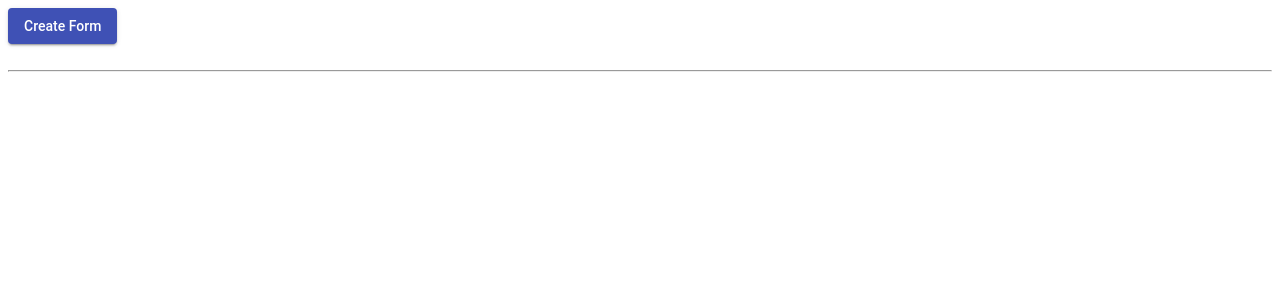
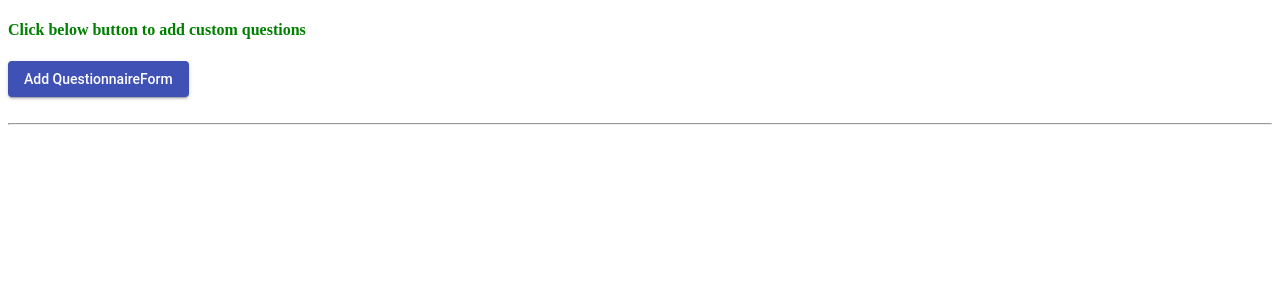
Before and after one commit to shekharodedara/questionnaireForm, an Angular app: page /home in a window 1280 px wide. Shown: the top 300 px of the page. Built offline with nearby package versions, Linux system fonts and the light colour scheme.

Commit message:
reset btn

```diff
--- a/src/app/form/form.component.html
+++ b/src/app/form/form.component.html
@@ -40,9 +40,10 @@
 </div>
 <hr>
 </div>
+  <br>
+  <button type="reset" mat-raised-button color="primary" style="margin-right: 10px;">Reset</button>
+  <button type="submit" mat-raised-button color="primary">Submit</button>
 
-  <br>
-  <button type="submit" mat-raised-button color="primary">Submit</button>
 
 </form>
 
--- a/src/app/form/form.component.ts
+++ b/src/app/form/form.component.ts
@@ -18,7 +18,7 @@ export class FormComponent implements OnInit {
     });
   }
 
-  ngOnInit(): void {}
+  ngOnInit(): void { }
 
   submit(f: any) {
     localStorage.setItem('questionaire', JSON.stringify(f));
--- a/src/app/home/home.component.html
+++ b/src/app/home/home.component.html
@@ -1,4 +1,5 @@
-<button mat-raised-button color="primary" routerLink="/form">Create Form</button>
+<h4 style="color: green;">Click below button to add custom questions</h4>
+<button mat-raised-button color="primary" routerLink="/form">Add QuestionnaireForm</button>
 <br><br>
 <hr>
 <div *ngFor="let item of lstorage">
--- a/src/app/home/home.component.ts
+++ b/src/app/home/home.component.ts
@@ -11,7 +11,6 @@ export class HomeComponent implements OnInit {
     this.lstorage = JSON.parse(localStorage.getItem('questionaire')!);
     !this.lstorage ? localStorage.setItem('questionaire',JSON.stringify([])) : null;
     this.lstorage = JSON.parse(localStorage.getItem('questionaire')!);
-    console.log(this.lstorage)
   }
 
   ngOnInit(): void {
```
